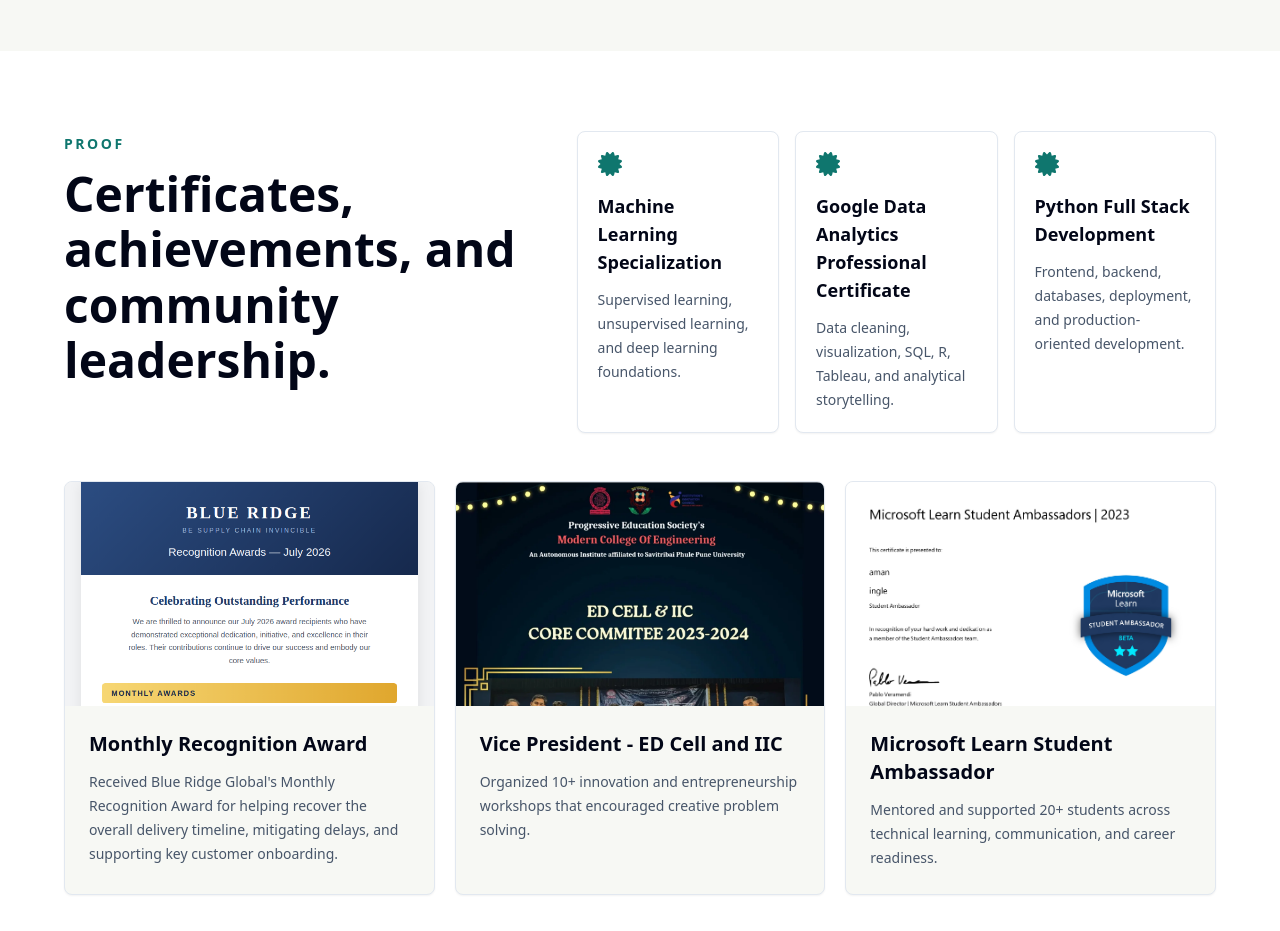
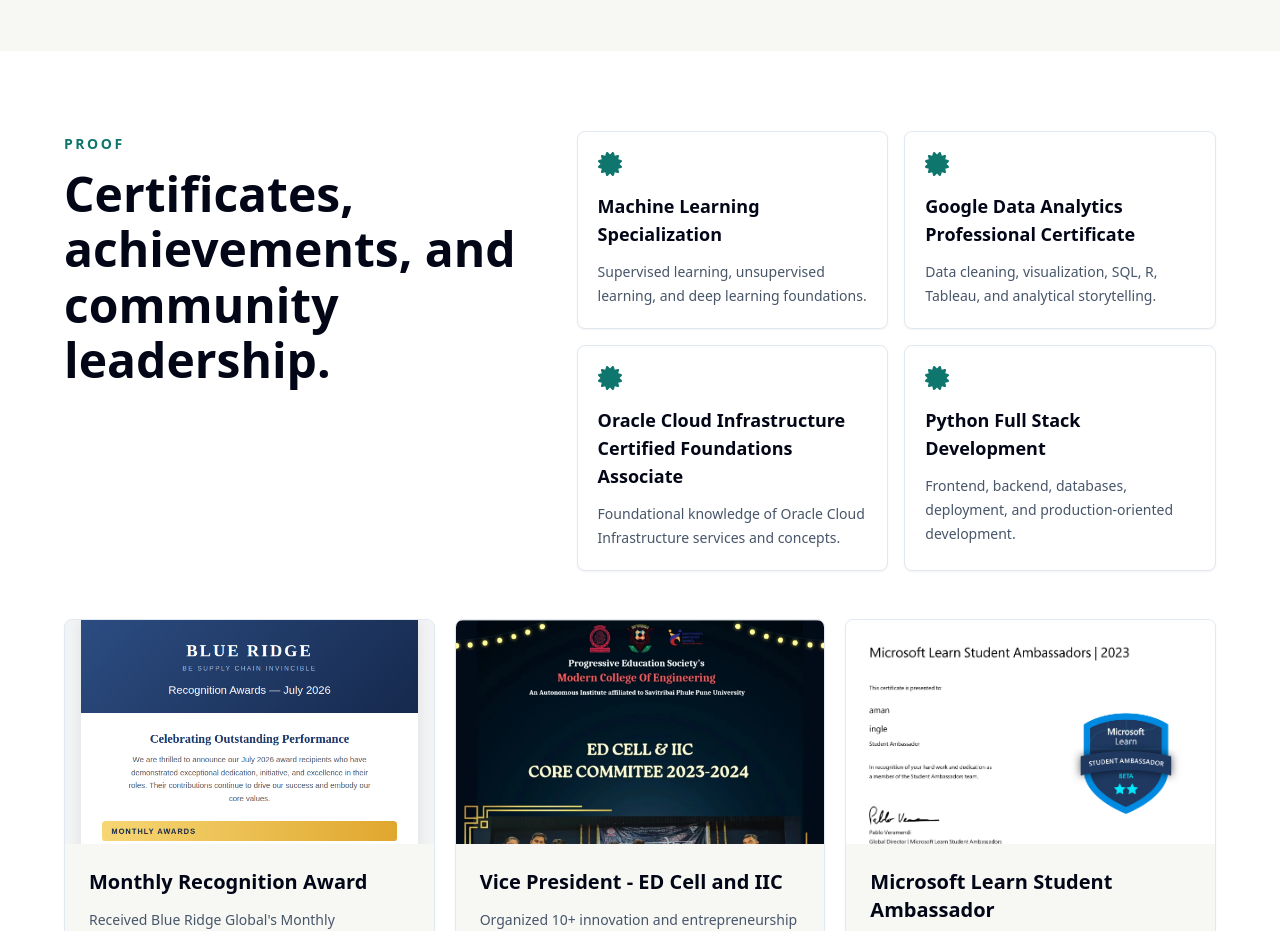
Before and after one commit to itzaman2003/Portflio, a React (Create React App) app: page / in a window 1280 px wide. Shown: the part 2580-3511 px from the top of the page. Built offline with nearby package versions, Linux system fonts and the light colour scheme.

Commit message:
Add Oracle cloud certification

```diff
--- a/src/App.js
+++ b/src/App.js
@@ -96,6 +96,11 @@
     title: "Google Data Analytics Professional Certificate",
     text: "Data cleaning, visualization, SQL, R, Tableau, and analytical storytelling.",
     href: "https://www.coursera.org/account/accomplishments/specialization/T9UP4J8VEC7Z",
+  },
+  {
+    title: "Oracle Cloud Infrastructure Certified Foundations Associate",
+    text: "Foundational knowledge of Oracle Cloud Infrastructure services and concepts.",
+    href: "https://catalog-education.oracle.com/pls/certview/sharebadge?id=D7E0E2F3E8A47570A8FD95442CDE6AFEE3AEE41C5248FF1A82DCE3E14B2B746F",
   },
   {
     title: "Python Full Stack Development",
@@ -361,7 +366,7 @@
                 <p className="section-kicker">Proof</p>
                 <h2 className="section-title">Certificates, achievements, and community leadership.</h2>
               </div>
-              <div className="grid gap-4 sm:grid-cols-3">
+              <div className="grid gap-4 sm:grid-cols-2">
                 {certificates.map((certificate) => {
                   const content = (
                     <>
```
